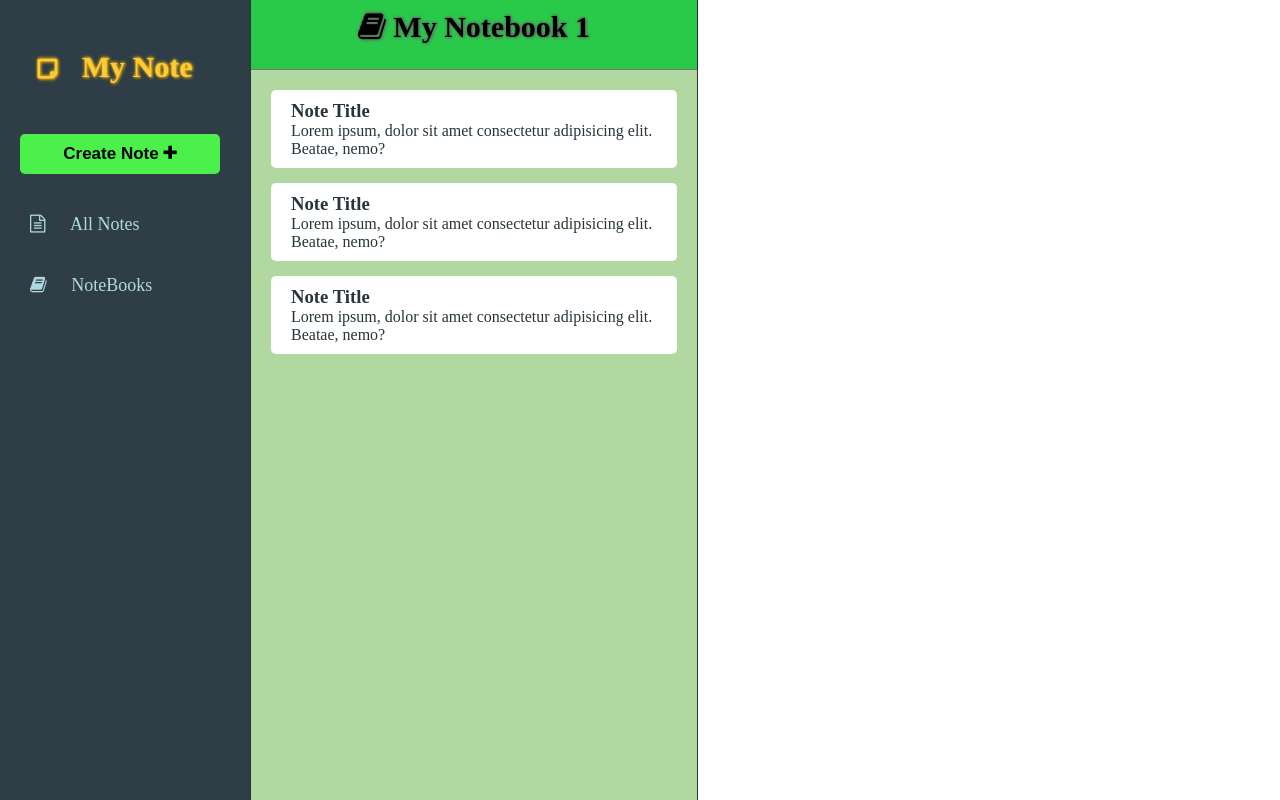
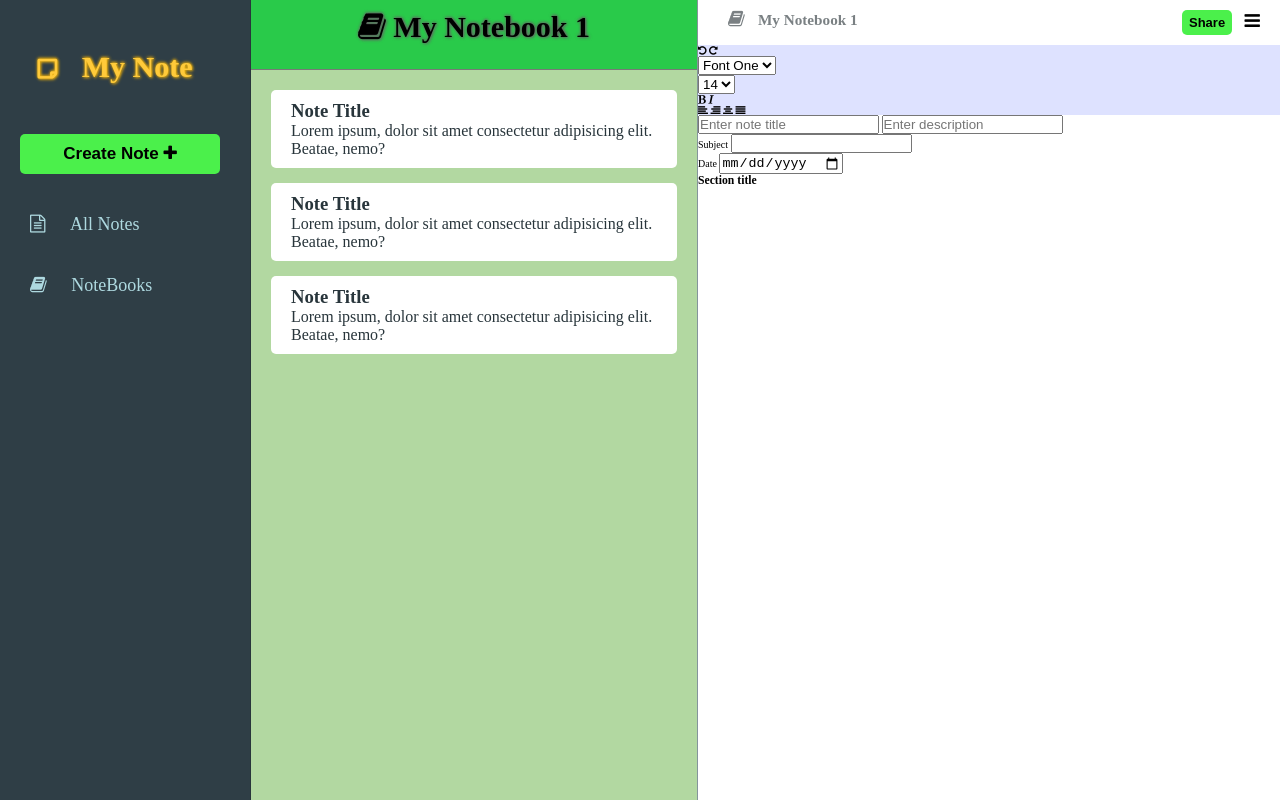
Before and after one commit to RatulSikder97/my-note-app, a plain HTML site: page index.html in a window 1280 px wide. Drawn offline with Linux system fonts and the light colour scheme.

Commit message:
main section structure

```diff
--- a/index.html
+++ b/index.html
@@ -76,11 +76,79 @@
         <!-- all notes end -->
 
         <div class="main-content">
+            <div class="up-desc">
+                <div class="left-desc">
+                    <i class="fa fa-book" aria-hidden="true"></i>
+                    <h3>My Notebook 1</h3>
+                </div>
+                <div class="right-desc">
+                    <button class="btn">Share</button>
+                    <i class="fa fa-bars" aria-hidden="true"></i>
+                </div>
+            </div>
 
+            <div class="menu-bar">
+                <div class="sub-menu">
+                    <i class="fa fa-undo" aria-hidden="true"></i>
+                    <i class="fa fa-repeat" aria-hidden="true"></i>
+                </div>
+                <div class="sub-menu">
+                    <select name="font" id="font" class="font">
+                        <option value="1">Font One</option>
+                        <option value="1">Font One</option>
+                        <option value="1">Font One</option>
+                        <option value="1">Font One</option>
+                    </select>
+                </div>
+                <div class="sub-menu">
+                    <select name="size" id="size" class="size">
+                        <option value="1">14</option>
+                        <option value="1">14</option>
+                        <option value="1">14</option>
+                        <option value="1">14</option>
+                    </select>
+                </div>
+
+                <div class="sub-menu">
+                    <div class="font-color">
+
+                    </div>
+                    <div class="fontStyle">
+                        <i class="fa fa-bold" aria-hidden="true"></i>
+                        <i class="fa fa-italic" aria-hidden="true"></i>
+                    </div>
+                </div>
+
+                <div class="sub-menu">
+                    <i class="fa fa-align-left" aria-hidden="true"></i>
+                    <i class="fa fa-align-right" aria-hidden="true"></i>
+                    <i class="fa fa-align-center    "></i>
+                    <i class="fa fa-align-justify    "></i>
+                </div>
+            </div>
+            <div class="note-edit">
+                <form>
+                    <input type="text" name="title" id="title" class="title" placeholder="Enter note title">
+                    <input type="text" name="sub-title" id="sub-title" class="sub-title"
+                        placeholder="Enter description">
+                    <div class="little-desc">
+                        <label for="Subject">Subject</label>
+                        <input type="text" name="Subject" id="Subject">
+                    </div>
+                    <div class="little-desc">
+                        <label for="date">Date</label>
+                        <input type="date" name="Date" id="Date">
+                    </div>
+
+                    <div class="block-note">
+                        <h3 class="sec-title">
+                            Section title
+                        </h3>
+                    </div>
+                </form>
+            </div>
         </div>
-        <div class="footer">
 
-        </div>
     </div>
 
 </body>
--- a/style.css
+++ b/style.css
@@ -96,7 +96,7 @@ html {
   background: #b2d8a1;
   width: 35%;
   height: 100vh;
-  border-right: 0.1rem solid #28353b;
+  border-right: 0.1rem solid #84949b;
   border-left: 0.1rem solid #28353b;
 }
 
@@ -141,3 +141,43 @@ html {
 /* =================== */
 /* main-content section */
 /* =================== */
+
+.main-content {
+  flex: 1;
+  background: #ffffff;
+}
+
+/* up-desc */
+.up-desc {
+  display: flex;
+  justify-content: space-between;
+  padding: 1rem 2rem;
+}
+
+.up-desc .btn {
+  display: inline-block;
+  width: 5rem;
+  font-size: 1.3rem;
+  text-align: center;
+  padding: 0.5rem 0;
+  margin: 0;
+  font-weight: 600;
+}
+
+.up-desc i {
+  font-size: 1.8rem;
+  margin-left: 1rem;
+}
+.left-desc {
+  font-size: 1.3rem;
+  color: #7a8083;
+}
+
+.left-desc h3 {
+  display: inline-block;
+  padding-left: 1rem;
+}
+.menu-bar {
+  height: 7rem;
+  background: #dee2ff;
+}
```
